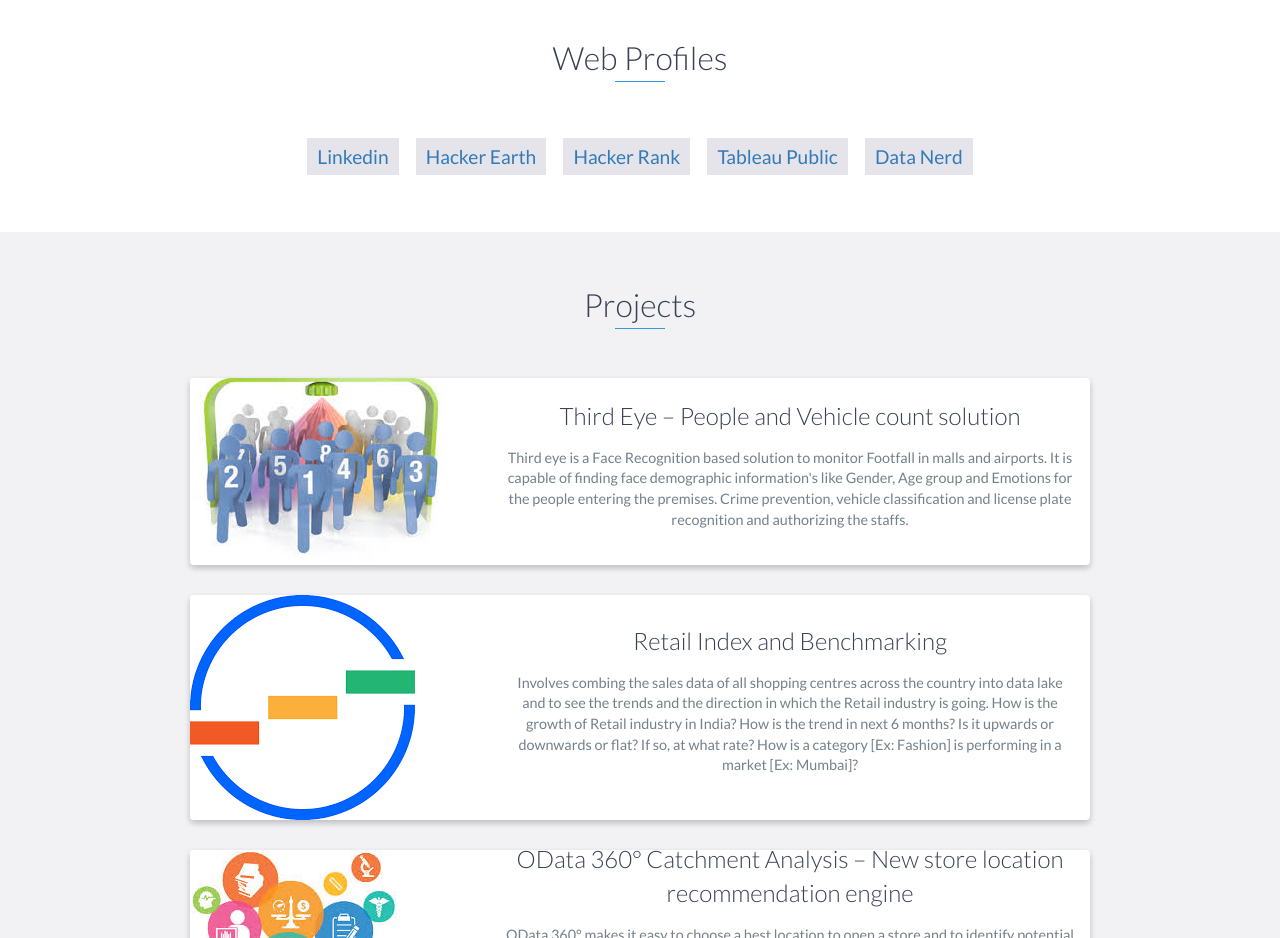
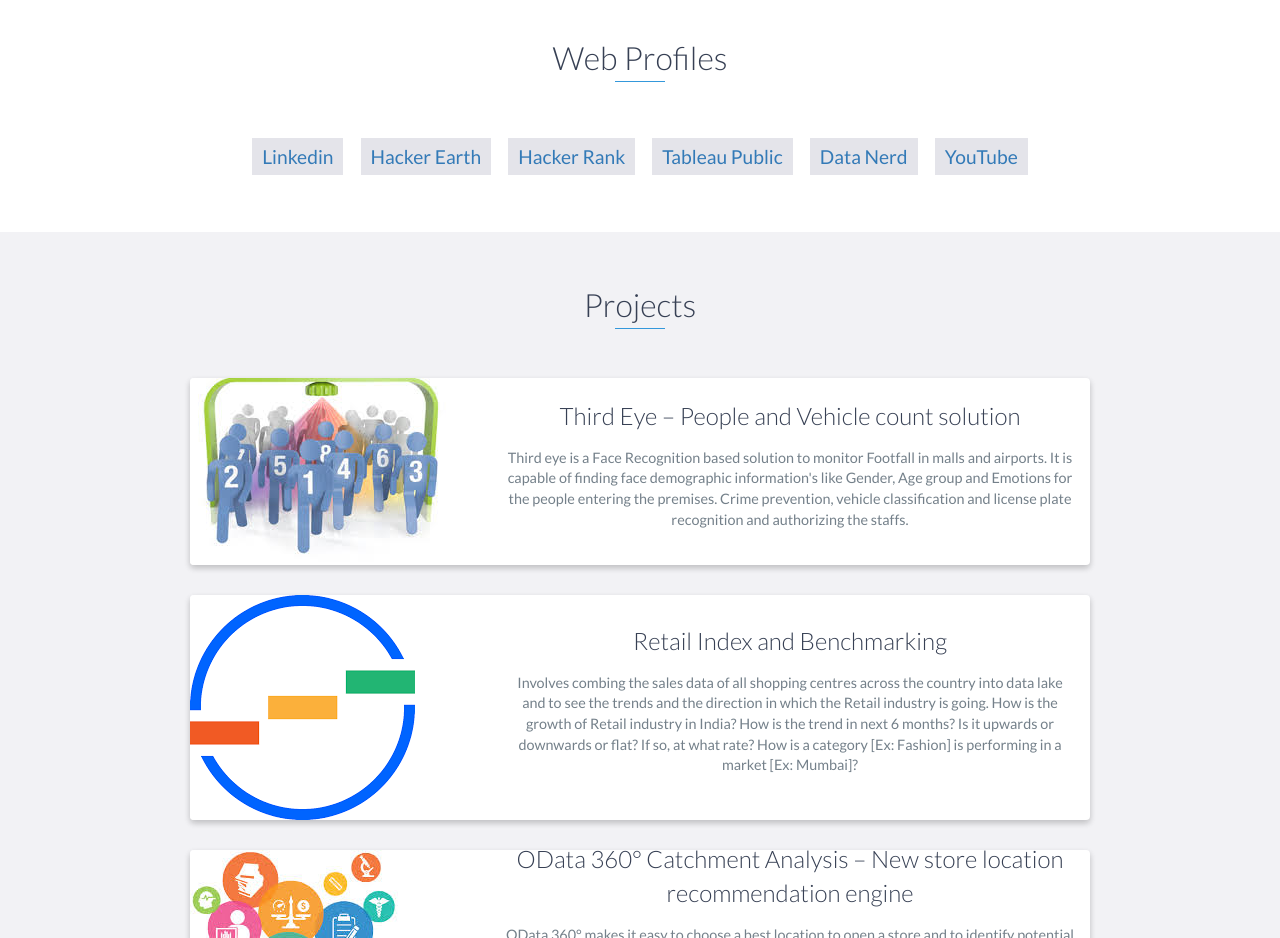
Before and after one commit to thangarajan8/thangarajan8.github.io, a website: page index.html in a window 1280 px wide. Shown: the part 2440-3378 px from the top of the page. Drawn offline with nearby package versions, Linux system fonts and the light colour scheme.

Commit message:
'added_youtube'

```diff
--- a/index.html
+++ b/index.html
@@ -150,6 +150,7 @@
             <li><a href="https://www.hackerrank.com/itsthanga?hr_r=1" target="_blank">Hacker Rank</a></li>
             <li><a href="https://public.tableau.com/profile/itsthanga#!/" target="_blank">Tableau Public</a></li>
             <li><a href="https://sites.google.com/view/datanerd/home" target="_blank">Data Nerd</a></li>
+            <li><a href="https://www.youtube.com/user/youthangarajan">YouTube</a></li>
         </ul>
     </div>
 </div>
```
